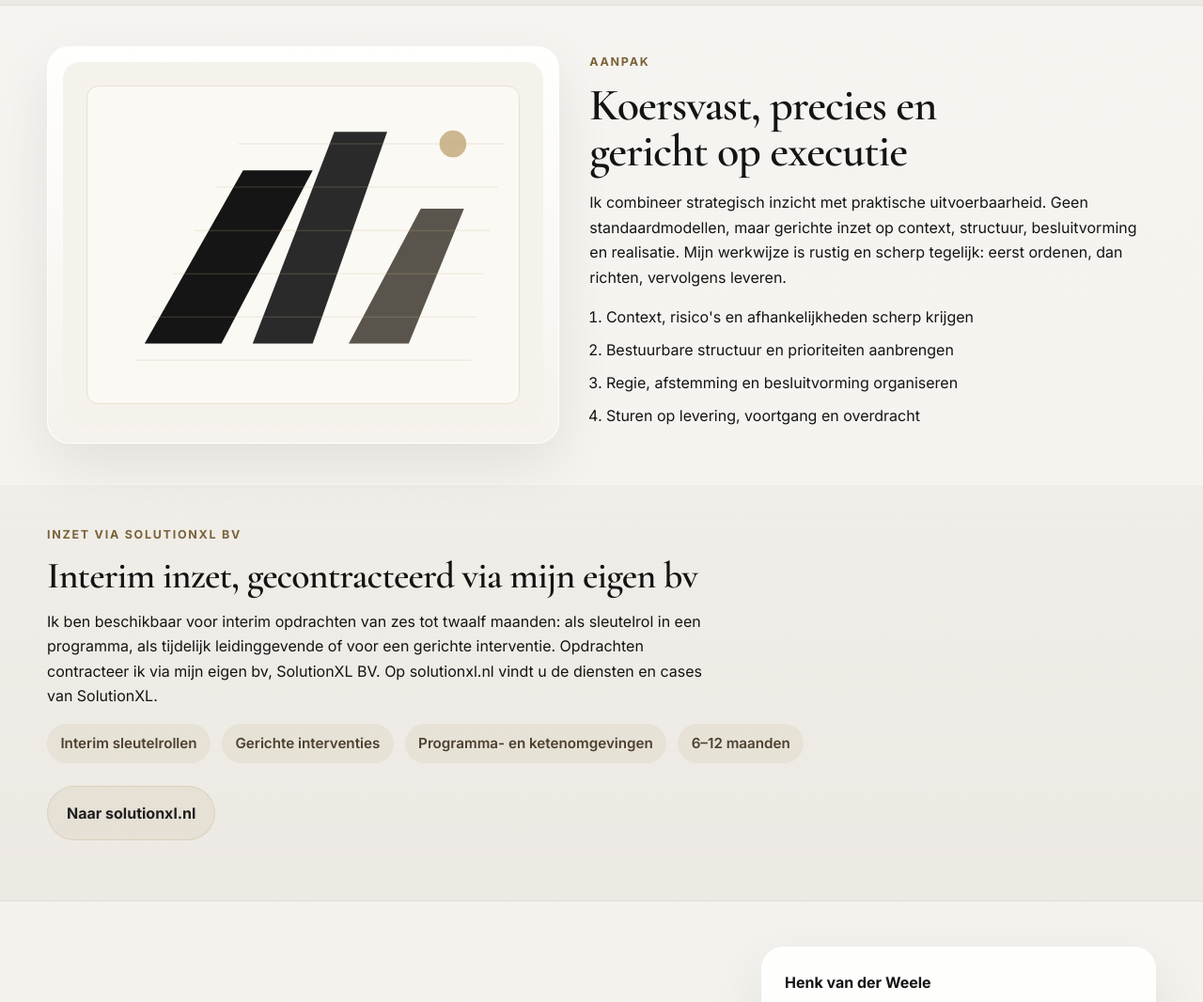
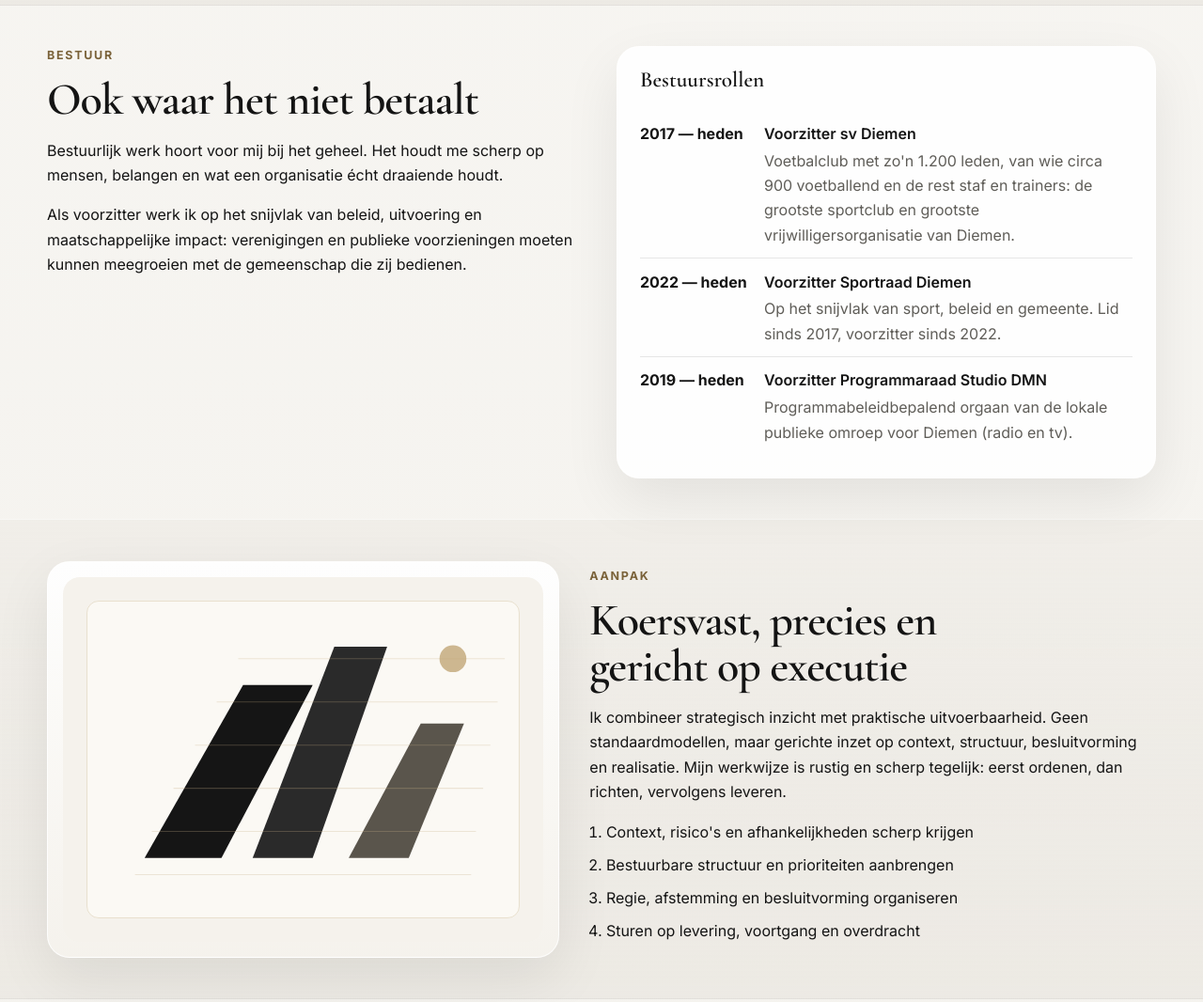
Before and after one commit to solutionxlbv/weele-nl, an Astro site: page / in a window 1280 px wide. Shown: the part 2780-3846 px from the top of the page at 94% size. Built offline with nearby package versions, Linux system fonts and the light colour scheme; Astro itself is replaced by a stand-in of ours.

Commit message:
content: sectie Bestuur naar weele.nl
- Nieuwe sectie #bestuur "Ook waar het niet betaalt" na Profiel & cv: voorzitter sv Diemen,
  Sportraad Diemen en Programmaraad Studio DMN (overgenomen van solutionxl.nl)
- Bestuursrollen zijn persoonlijk, geen dienst van SolutionXL BV; solutionxl.nl verwijst ernaar
- Afwisseling sectie-achtergronden aangepast (aanpak alt, inzet plain)
- Design system: sectievolgorde en regel "bestuursrollen staan op weele.nl"

Co-Authored-By: Claude Opus 5.5 <noreply@anthropic.com>
Claude-Session: https://claude.ai/code/session_01NbXukmXnjRXmSVjPJrxgST

```diff
--- a/src/pages/index.astro
+++ b/src/pages/index.astro
@@ -191,7 +191,52 @@ import { heroImage, HERO_FALLBACK_URL, HERO_ALT } from '../lib/hero';
       </div>
     </section>
 
-    <section class="section" id="aanpak">
+    <section class="section" id="bestuur">
+      <div class="container two-col board-grid">
+        <div>
+          <p class="eyebrow">Bestuur</p>
+          <h2>Ook waar het niet betaalt</h2>
+          <p>
+            Bestuurlijk werk hoort voor mij bij het geheel. Het houdt me scherp op mensen, belangen en
+            wat een organisatie écht draaiende houdt.
+          </p>
+          <p>
+            Als voorzitter werk ik op het snijvlak van beleid, uitvoering en maatschappelijke impact:
+            verenigingen en publieke voorzieningen moeten kunnen meegroeien met de gemeenschap die zij
+            bedienen.
+          </p>
+        </div>
+        <div class="card profile-card">
+          <h3>Bestuursrollen</h3>
+          <dl class="profile-list board-list">
+            <div>
+              <dt>2017 — heden</dt>
+              <dd>
+                <strong>Voorzitter sv Diemen</strong>
+                Voetbalclub met zo'n 1.200 leden, van wie circa 900 voetballend en de rest staf en
+                trainers: de grootste sportclub en grootste vrijwilligersorganisatie van Diemen.
+              </dd>
+            </div>
+            <div>
+              <dt>2022 — heden</dt>
+              <dd>
+                <strong>Voorzitter Sportraad Diemen</strong>
+                Op het snijvlak van sport, beleid en gemeente. Lid sinds 2017, voorzitter sinds 2022.
+              </dd>
+            </div>
+            <div>
+              <dt>2019 — heden</dt>
+              <dd>
+                <strong>Voorzitter Programmaraad Studio DMN</strong>
+                Programmabeleidbepalend orgaan van de lokale publieke omroep voor Diemen (radio en tv).
+              </dd>
+            </div>
+          </dl>
+        </div>
+      </div>
+    </section>
+
+    <section class="section section-alt" id="aanpak">
       <div class="container two-col reverse">
         <div class="card-visual premium-visual">
           <img
@@ -221,7 +266,7 @@ import { heroImage, HERO_FALLBACK_URL, HERO_ALT } from '../lib/hero';
       </div>
     </section>
 
-    <section class="section section-alt" id="solutionxl">
+    <section class="section" id="solutionxl">
       <div class="container">
         <p class="eyebrow">Inzet via SolutionXL BV</p>
         <h2 class="wide-section-heading one-line-heading">
--- a/src/styles/global.css
+++ b/src/styles/global.css
@@ -178,6 +178,9 @@ p { margin: 0 0 1rem; }
 .profile-list div:last-child { border-bottom: 0; }
 .profile-list dt { font-weight: 700; }
 .profile-list dd { margin: 0; color: var(--muted); }
+/* Board roles (#bestuur): same card as the summary, role name in ink above the description. */
+.board-grid { align-items: start; }
+.board-list dd strong { display: block; color: var(--text); font-weight: 600; margin-bottom: .15rem; }
 .contact-company { margin: 1rem 0 0; padding-top: 1rem; border-top: 1px solid var(--line); color: var(--muted); }
 .site-footer { padding: 3rem 0 1rem; }
 .contact-card { justify-self: end; width: min(100%, 420px); }
```
Also changed, not shown: .claude/design-system.md.
